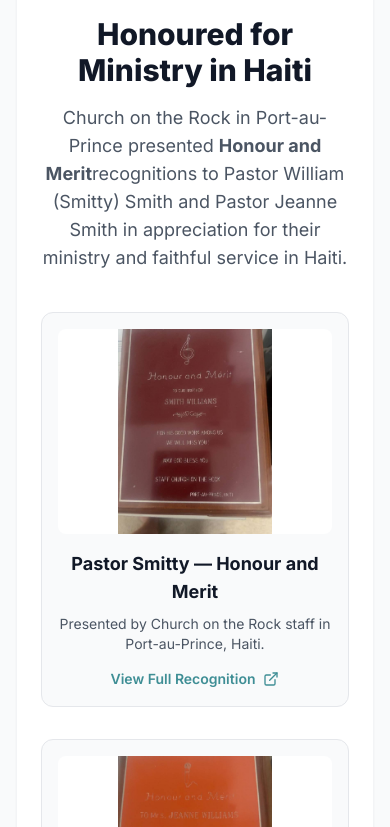
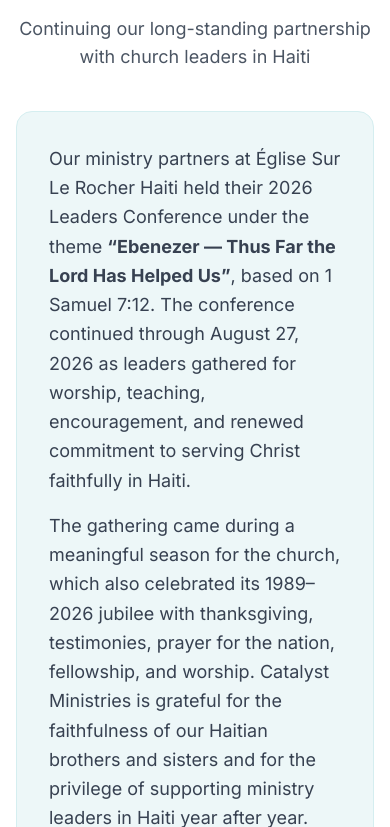
Before and after one commit to Catalyst-FL/catalystfl, a Next.js app: page /outreach-international in a window 390 px wide. Shown: the part 4057-4884 px from the top of the page. Built offline with nearby package versions, Linux system fonts and the light colour scheme; no server answers.

Commit message:
Remove Haiti recognition plaque gallery from international ministry page

```diff
--- a/app/outreach-international/page.tsx
+++ b/app/outreach-international/page.tsx
@@ -3,7 +3,7 @@
 import Link from "next/link";
 import PageHero from "@/components/PageHero";
 import CTASection from "@/components/CTASection";
-import { Globe, Church, Heart, Gift, Award, ExternalLink } from "lucide-react";
+import { Globe, Church, Heart, Gift, ExternalLink } from "lucide-react";
 
 export const metadata = generatePageMetadata({
   title: "Haiti Missions & International Outreach - 20+ Years Serving",
@@ -233,69 +233,6 @@
         </div>
       </div>
 
-      {/* Haiti Ministry Recognition */}
-      <div className="bg-gray-50 py-16">
-        <div className="mx-auto max-w-6xl px-4 sm:px-6 lg:px-8">
-          <div className="rounded-2xl bg-white p-6 sm:p-8 shadow-sm border border-gray-100">
-            <div className="text-center">
-              <Award className="mx-auto h-12 w-12 text-primary-600" />
-              <h2 className="mt-4 text-3xl font-extrabold text-gray-900">
-                Honoured for Ministry in Haiti
-              </h2>
-              <p className="mx-auto mt-4 max-w-3xl text-lg text-gray-600">
-                Church on the Rock in Port-au-Prince presented <strong>Honour and Merit</strong>
-                recognitions to Pastor William (Smitty) Smith and Pastor Jeanne Smith in
-                appreciation for their ministry and faithful service in Haiti.
-              </p>
-            </div>
-
-            <div className="mt-10 grid gap-8 md:grid-cols-2">
-              {[
-                {
-                  src: '/images/credentials/haiti-smitty-honour-merit.jpg',
-                  title: 'Pastor Smitty — Honour and Merit',
-                  alt: 'Honour and Merit recognition presented for Pastor Smitty Smith ministry service in Haiti',
-                },
-                {
-                  src: '/images/credentials/haiti-jeanne-honour-merit.jpg',
-                  title: 'Pastor Jeanne — Honour and Merit',
-                  alt: 'Honour and Merit recognition presented for Pastor Jeanne Smith ministry service in Haiti',
-                },
-              ].map((award) => (
-                <div key={award.src} className="rounded-xl border border-gray-200 bg-gray-50 p-4">
-                  <div className="relative aspect-[4/3] overflow-hidden rounded-lg bg-white">
-                    <Image
-                      src={award.src}
-                      alt={award.alt}
-                      fill
-                      className="object-contain"
-                      sizes="(max-width: 768px) 100vw, 50vw"
-                    />
-                  </div>
-                  <h3 className="mt-4 text-center text-lg font-bold text-gray-900">
-                    {award.title}
-                  </h3>
-                  <p className="mt-2 text-center text-sm text-gray-600">
-                    Presented by Church on the Rock staff in Port-au-Prince, Haiti.
-                  </p>
-                  <div className="mt-3 text-center">
-                    <a
-                      href={award.src}
-                      target="_blank"
-                      rel="noopener noreferrer"
-                      className="inline-flex items-center gap-2 text-sm font-semibold text-primary-700 hover:text-primary-800"
-                    >
-                      View Full Recognition
-                      <ExternalLink className="h-4 w-4" />
-                    </a>
-                  </div>
-                </div>
-              ))}
-            </div>
-          </div>
-        </div>
-      </div>
-
       {/* 2026 Haiti Leadership Conference */}
       <div className="bg-white py-16">
         <div className="mx-auto max-w-7xl px-4 sm:px-6 lg:px-8">
```
